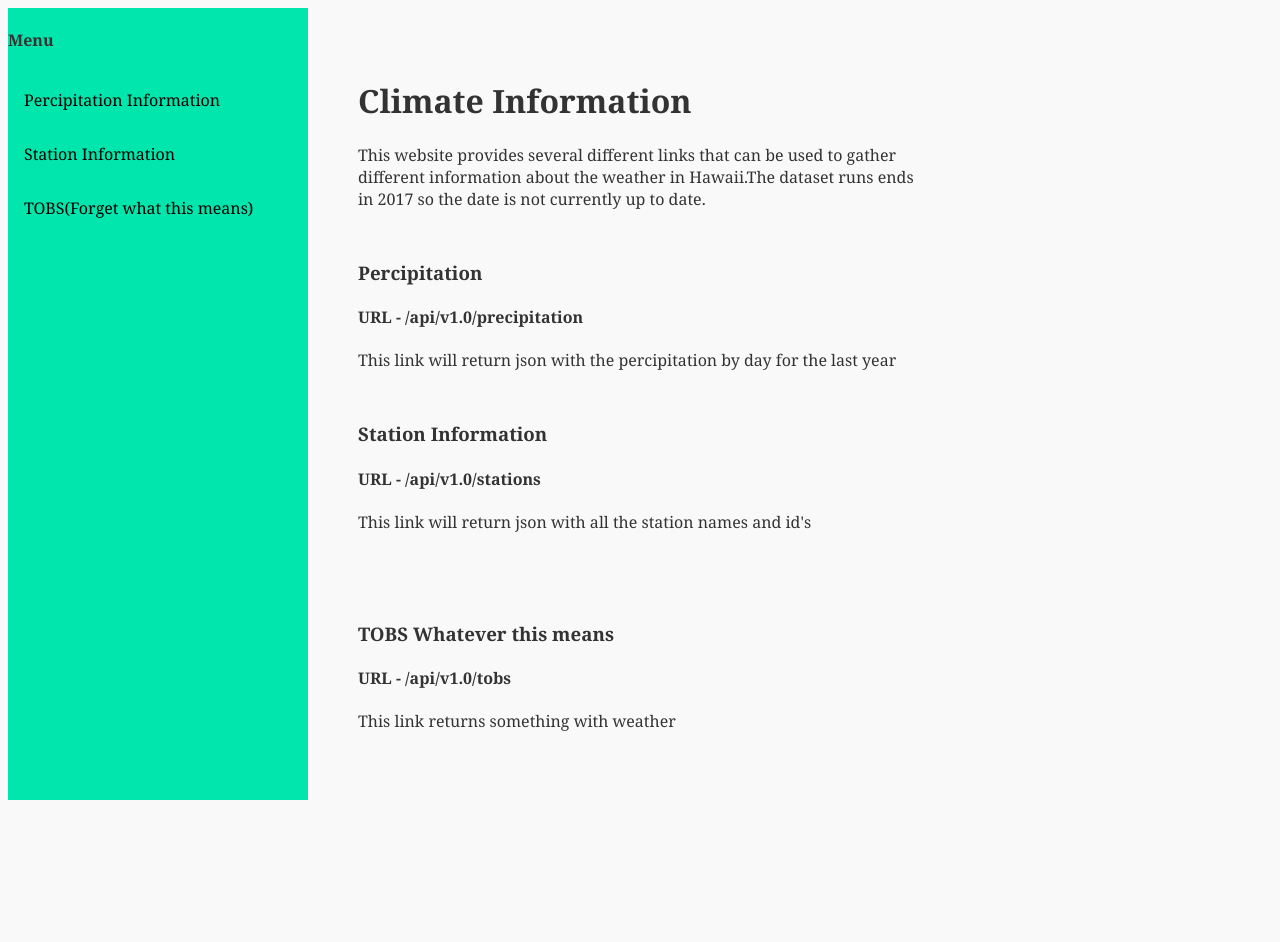
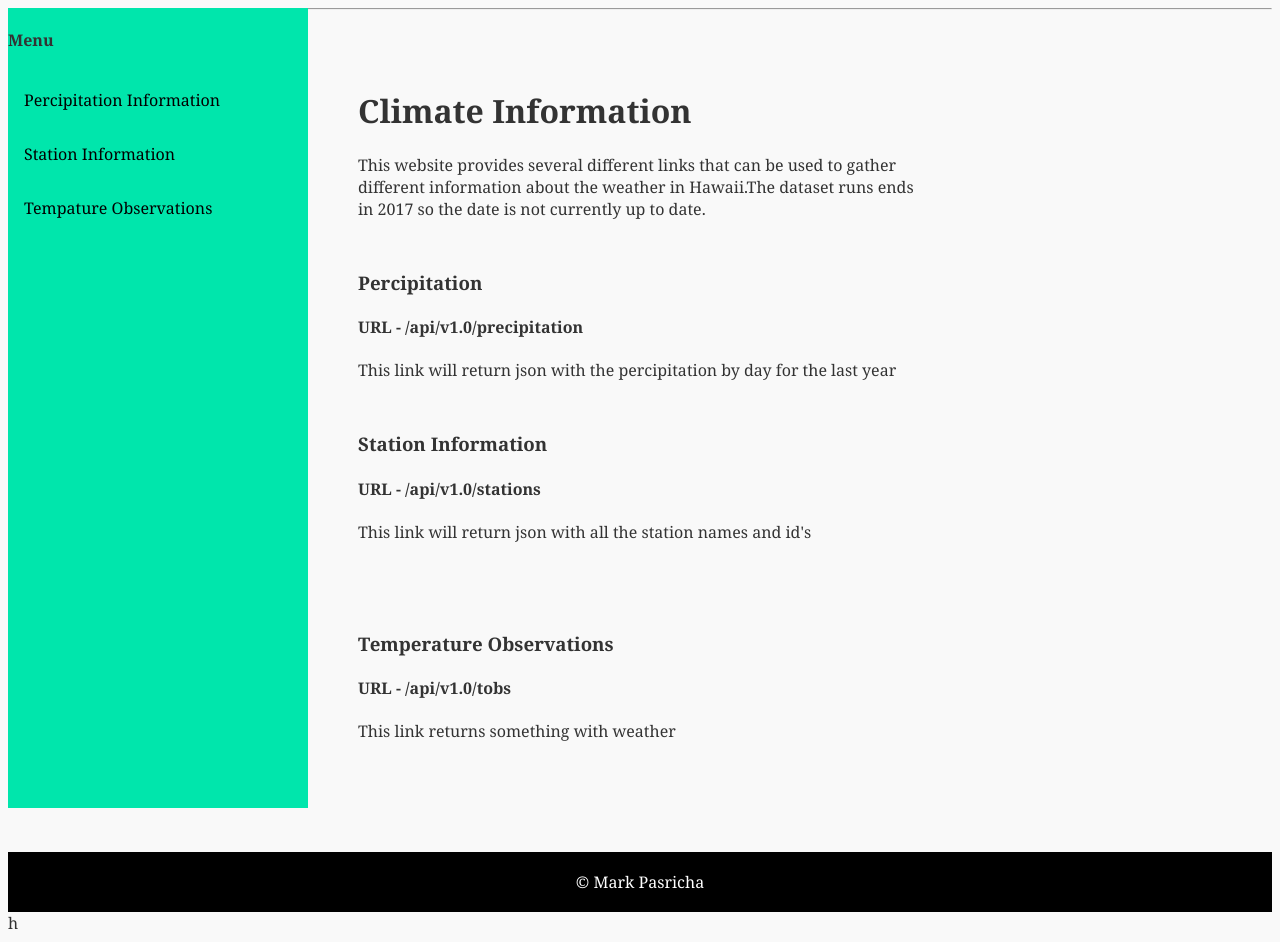
Before and after one commit to mpasricha1/sqlalchemy-challenge, a Flask app: page / in a window 1280 px wide. Before the commit the page ends 800 px from the top, so only its background shows below. Run offline with Flask 2, Linux system fonts and the light colour scheme.

Commit message:
Created Base.html

```diff
--- a/static/css/style.css
+++ b/static/css/style.css
@@ -17,6 +17,14 @@ header{
 	margin-top:50px;
  }
 
+footer {
+  margin-top:110px;
+  text-align: center;
+  padding: 3px;
+  background-color: black;
+  color: white;
+}
+
 .sidebar {
   margin: 0;
   padding: 0;
--- /dev/null
+++ b/templates/base.html
@@ -0,0 +1,26 @@
+<html lang="en">
+	<head>
+		{% if title %}
+		<title>{{title}}</title>
+		{% else %}
+		<title>Home Page</title>
+		{% endif %}
+		<link rel="stylesheet" href="{{ url_for('static', filename= 'css/style.css') }}">
+	</head>
+	<body>
+		<div class="sidebar">
+			<h4 class="menubar">Menu</h4>
+			<a href=/api/v1.0/precipitation>Percipitation Information</a>
+			<a href=/api/v1.0/stations>Station Information</a>
+			<a href=/api/v1.0/tobs>Tempature Observations</a>
+		</div>
+		<hr>
+	</body>
+
+
+		{% block content %}{% endblock %}
+
+	<footer>
+		<p>&copy; Mark Pasricha</p>
+	</footer>
+</html>h
--- a/templates/index.html
+++ b/templates/index.html
@@ -1,19 +1,7 @@
-<DOCTYPE html>
-<html lang="en">
-	<head>
-		<title> Home Page</title>
-		<link rel="stylesheet" href="{{ url_for('static', filename= 'css/style.css') }}">
+{%extends "base.html" %}
 
-	</head>
-	<body>
-		<div class="sidebar">
-			<h4 class="menubar">Menu</h4>
-			<a href=/api/v1.0/precipitation>Percipitation Information</a>
-			<a href=/api/v1.0/stations>Station Information</a>
-			<a href=/api/v1.0/tobs>TOBS(Forget what this means)</a>
-		</div>
+{% block content %}
 
-		</div>
 	<header>
 		<h1>Climate Information</h1>
 		<p>This website provides several different links that can be used to gather different information about the weather in Hawaii.The dataset runs ends in 2017 so the date is not currently up to date.</p>
@@ -29,12 +17,8 @@
 		<p>This link will return json with all the station names and id's</p>
 	</section> Mark Pasricha</h3>
 	<section>
-			<h3>TOBS Whatever this means</h3>
+		<h3>Temperature Observations</h3>
 		<h4>URL - /api/v1.0/tobs</h4>
 		<p>This link returns something with weather</p>
 	</section>
-		<footer>
-			<small>&copy; Mark Pasricha</small>
-		</footer>
-	</body>
-</html>
+{% endblock %}
```
Lines whose indentation alone changed are shown as unchanged.
